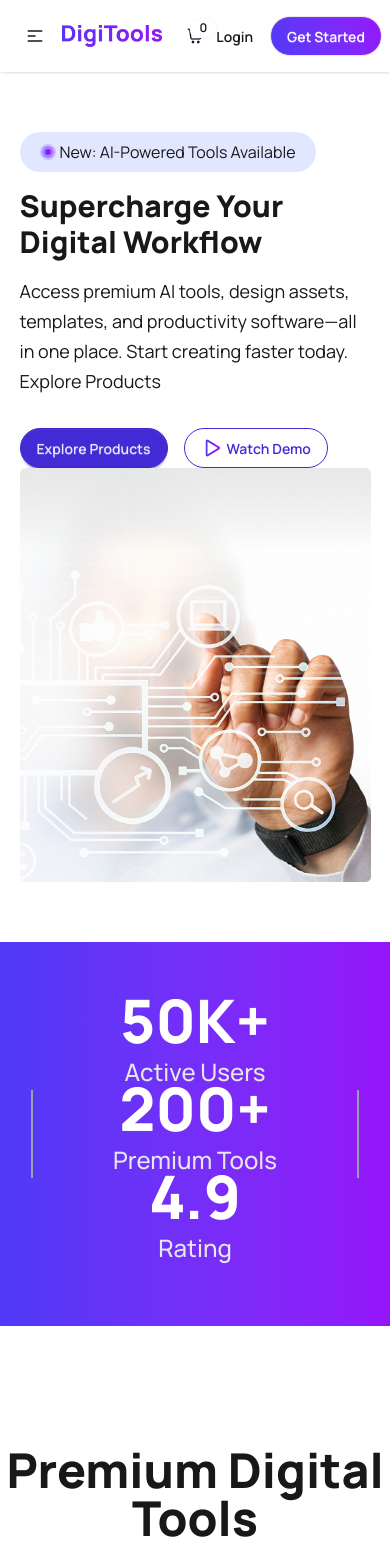
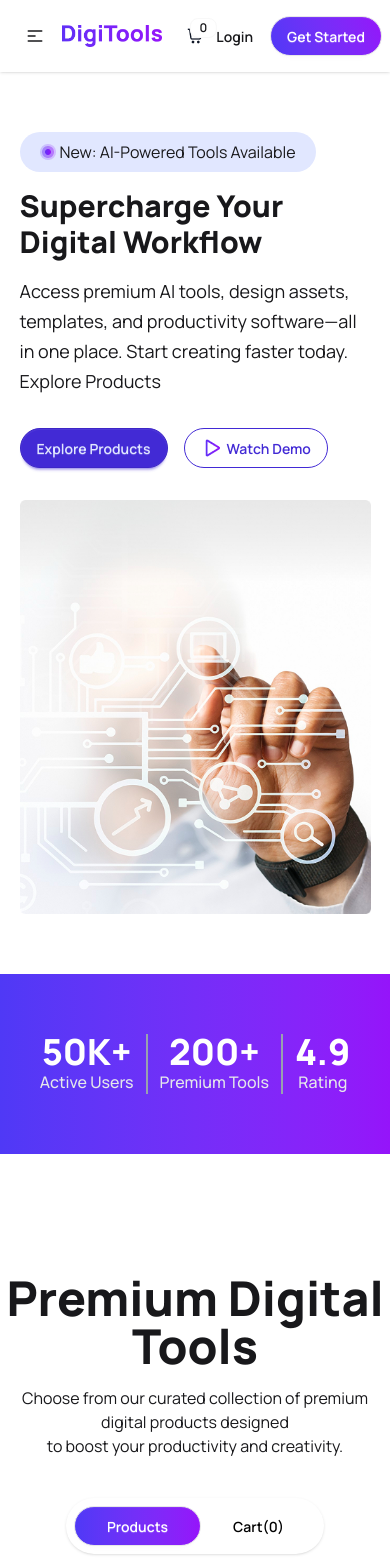
Before and after one commit to ArifKhanEver/DigiTools-Platform, a React (Vite) app: page / in a window 390 px wide. Shown: the top 1562 px of the page. Built offline with nearby package versions, Linux system fonts and the light colour scheme.

Commit message:
Hero responsive issue fixed

```diff
--- a/src/components/Counter.jsx
+++ b/src/components/Counter.jsx
@@ -3,18 +3,18 @@ import React from 'react';
 const Counter = () => {
     return (
         <div className='bg-linear-to-r from-[#4F39F6] to-[#9514FA] py-[60px]'>
-            <div className='max-w-[1200px] mx-auto flex flex-col md:flex-row justify-center items-center'>
-                <div className='px-20 text-center'>
-                    <h2 className='text-[60px] font-extrabold mb-4 text-white leading-9'>50K+</h2>
-                    <p className='text-gray-200 text-[24px] font-medium'>Active Users</p>
+            <div className='max-w-[90%] md:max-w-[1200px] mx-auto flex flex-row justify-center items-center'>
+                <div className='px-3 md:px-20 text-center'>
+                    <h2 className='text-4xl md:text-[60px] font-extrabold md:mb-4 text-white leading-9'>50K+</h2>
+                    <p className='text-gray-200 md:text-[24px] font-medium'>Active Users</p>
                 </div>
-                <div className='px-20 text-center border-l-2 border-r-2 border-gray-400'>
-                    <h2 className='text-[60px] font-extrabold mb-4 text-white leading-9'>200+</h2>
-                    <p className='text-gray-200 text-[24px] font-medium'>Premium Tools</p>
+                <div className='px-3 md:px-20 text-center border-l-2 border-r-2 border-gray-400'>
+                    <h2 className='text-4xl md:text-[60px] font-extrabold md:mb-4 text-white leading-9'>200+</h2>
+                    <p className='text-gray-200 md:text-[24px] font-medium'>Premium Tools</p>
                 </div>
-                <div className='px-20 text-center'>
-                    <h2 className='text-[60px] font-extrabold mb-4 text-white leading-9'>4.9</h2>
-                    <p className='text-gray-200 text-[24px] font-medium'>Rating</p>
+                <div className='px-3 md:px-20 text-center'>
+                    <h2 className='text-4xl md:text-[60px] font-extrabold md:mb-4 text-white leading-9'>4.9</h2>
+                    <p className='text-gray-200 md:text-[24px] font-medium'>Rating</p>
                 </div>
             </div>
         </div>
--- a/src/components/Hero.jsx
+++ b/src/components/Hero.jsx
@@ -5,7 +5,7 @@ import playBtn from '../assets/Play.png'
 
 const Hero = () => {
     return (
-        <div className='max-w-[90%] md:max-w-[1200px] mx-auto flex flex-col md:flex-row justify-center items-center py-[60px]'>
+        <div className='max-w-[90%] md:max-w-[1200px] mx-auto flex flex-col md:flex-row justify-center items-center py-[60px] space-y-8'>
             <div className="text space-y-4">
                 <div className='inline-block bg-[#E1E7FF] px-5 py-2 rounded-full'>
                     <div className='flex items-center gap-1'><img src={ai} alt="Ai tool"/><span> New: AI-Powered Tools Available</span>
```
